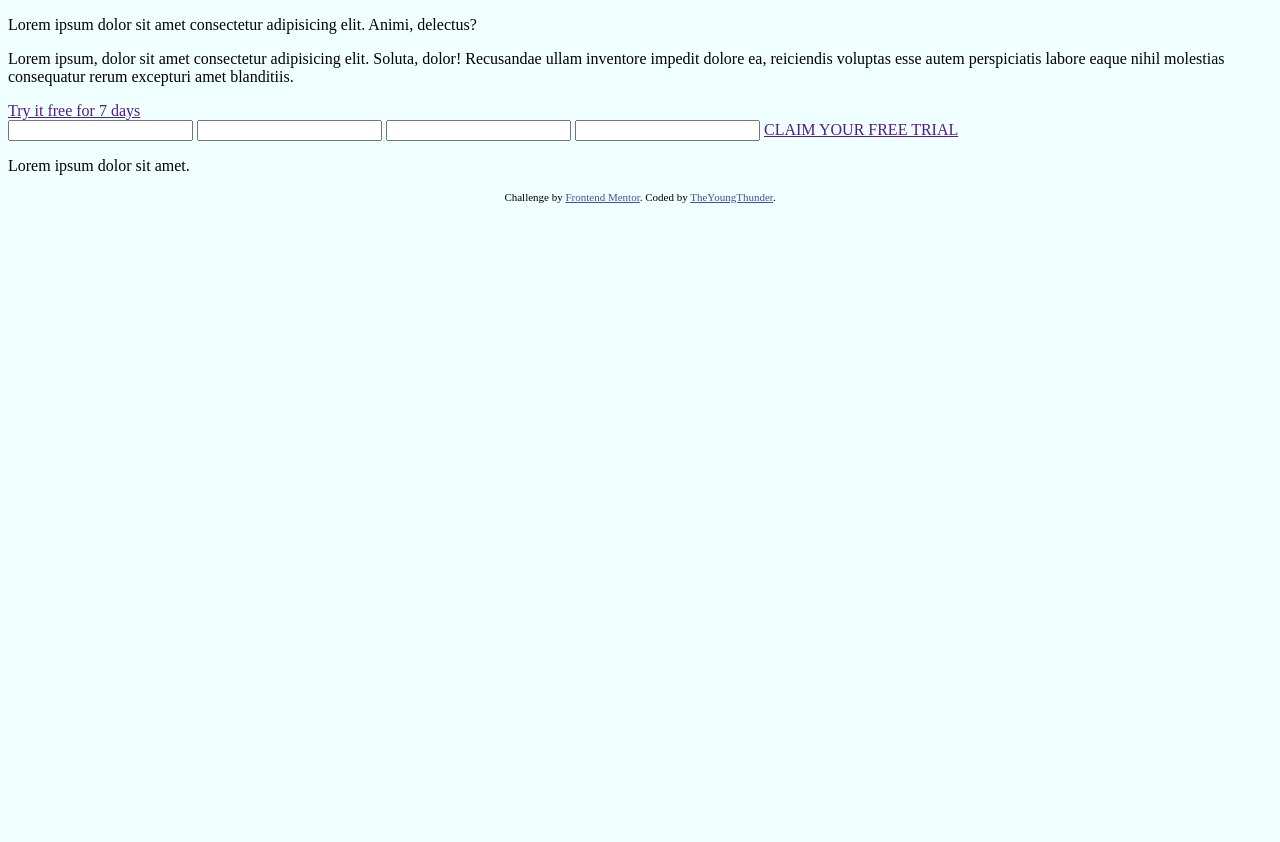
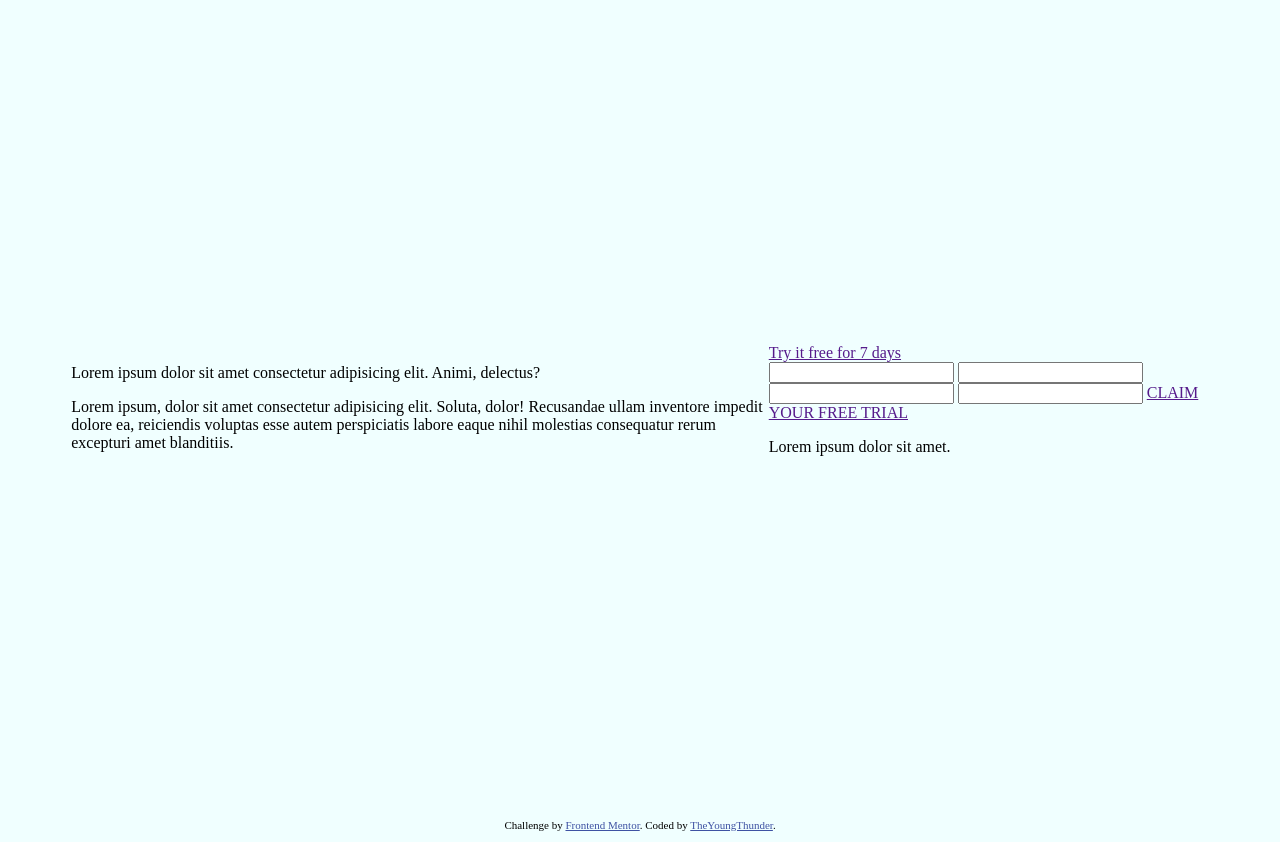
Before and after one commit to TheYoungThunder/SignUpFormRepo, a plain HTML site: page index.html in a window 1280 px wide. Drawn offline with Linux system fonts and the light colour scheme.

Commit message:
fixed layout with flex boxes
added containers, aligned them properly

```diff
--- a/index.html
+++ b/index.html
@@ -25,11 +25,16 @@
 </head>
 
 <body>
+  <div class="outer-container">
     <div class="main-container">
+      <div class="text-container">
         <p>Lorem ipsum dolor sit amet consectetur adipisicing elit. Animi, delectus?</p>
         <p>Lorem ipsum, dolor sit amet consectetur adipisicing elit. Soluta, dolor! Recusandae ullam inventore impedit
-      dolore ea, reiciendis voluptas esse autem perspiciatis labore eaque nihil molestias consequatur rerum excepturi
+          dolore ea, reiciendis voluptas esse autem perspiciatis labore eaque nihil molestias consequatur rerum
+          excepturi
           amet blanditiis.</p>
+      </div>
+
       <div class="form-container">
         <a href="">Try it free for 7 days</a>
         <form action="">
@@ -42,6 +47,8 @@
         </form>
       </div>
     </div>
+  </div>
+
 
   <footer>
     <p class="attribution">
--- a/style.css
+++ b/style.css
@@ -1,6 +1,19 @@
-body {
+body,
+html {
   background-color: azure;
   min-height: 100vh;
+}
+.outer-container {
+  min-height: 100vh;
+  display: flex;
+  align-items: center;
+  justify-content: center;
+}
+.main-container {
+  display: flex;
+  align-items: center;
+  width: 90%;
+  height: 70vh;
 }
 
 @media (max-width: 375px) {
```
Lines whose indentation alone changed are shown as unchanged.
